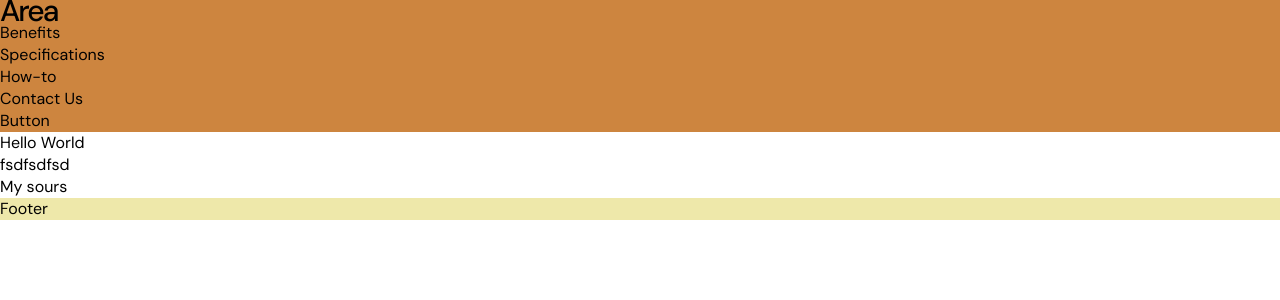
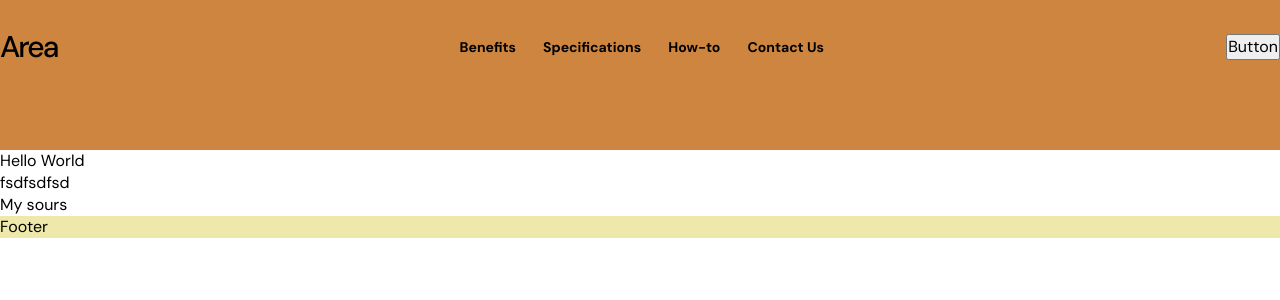
Before and after one commit to ministrov/landing-area-next-ts, a Next.js app: page / in a window 1280 px wide. Shown: the top 300 px of the page. Built offline with nearby package versions, Linux system fonts and the light colour scheme.

Commit message:
feat: end up creating a header on desktop viewport

```diff
--- a/components/navGroup/NavGroup.module.css
+++ b/components/navGroup/NavGroup.module.css
@@ -1,3 +1,15 @@
 .nav {
   background-color: palevioletred;
 }
+
+.list {
+  display: flex;
+  gap: 27px;
+}
+
+.anchor {
+  font-size: 14px;
+  font-weight: 700;
+  line-height: 20px;
+  color: var(----foreground);
+}
--- a/components/navGroup/NavGroup.tsx
+++ b/components/navGroup/NavGroup.tsx
@@ -3,7 +3,6 @@ import { headerLinks } from '@/helpers';
 import styles from "./NavGroup.module.css";
 
 export const NavGroup = () => {
-  console.log(headerLinks);
   return (
     <ul className={styles.list}>
       {headerLinks.map(link => (
--- a/layouts/header/Header.module.css
+++ b/layouts/header/Header.module.css
@@ -1,4 +1,9 @@
 .header {
+  display: flex;
+  justify-content: space-between;
+  align-items: center;
+  padding-top: 16px;
+  padding-bottom: 72px;
   background-color: peru;
 }
 
@@ -9,3 +14,10 @@
   letter-spacing: -2px;
   color: var(----foreground);
 }
+
+.navigation {
+  padding-top: 20px;
+  padding-left: 24px;
+  padding-right: 24px;
+  padding-bottom: 20px;
+}
--- a/layouts/header/Header.tsx
+++ b/layouts/header/Header.tsx
@@ -9,9 +9,11 @@ export const Header = () => {
         Area
       </Link>
 
-      <NavGroup />
+      <nav className={styles.navigation}>
+        <NavGroup />
+      </nav>
 
-      Button
+      <button>Button</button>
     </header>
   )
 }
```
